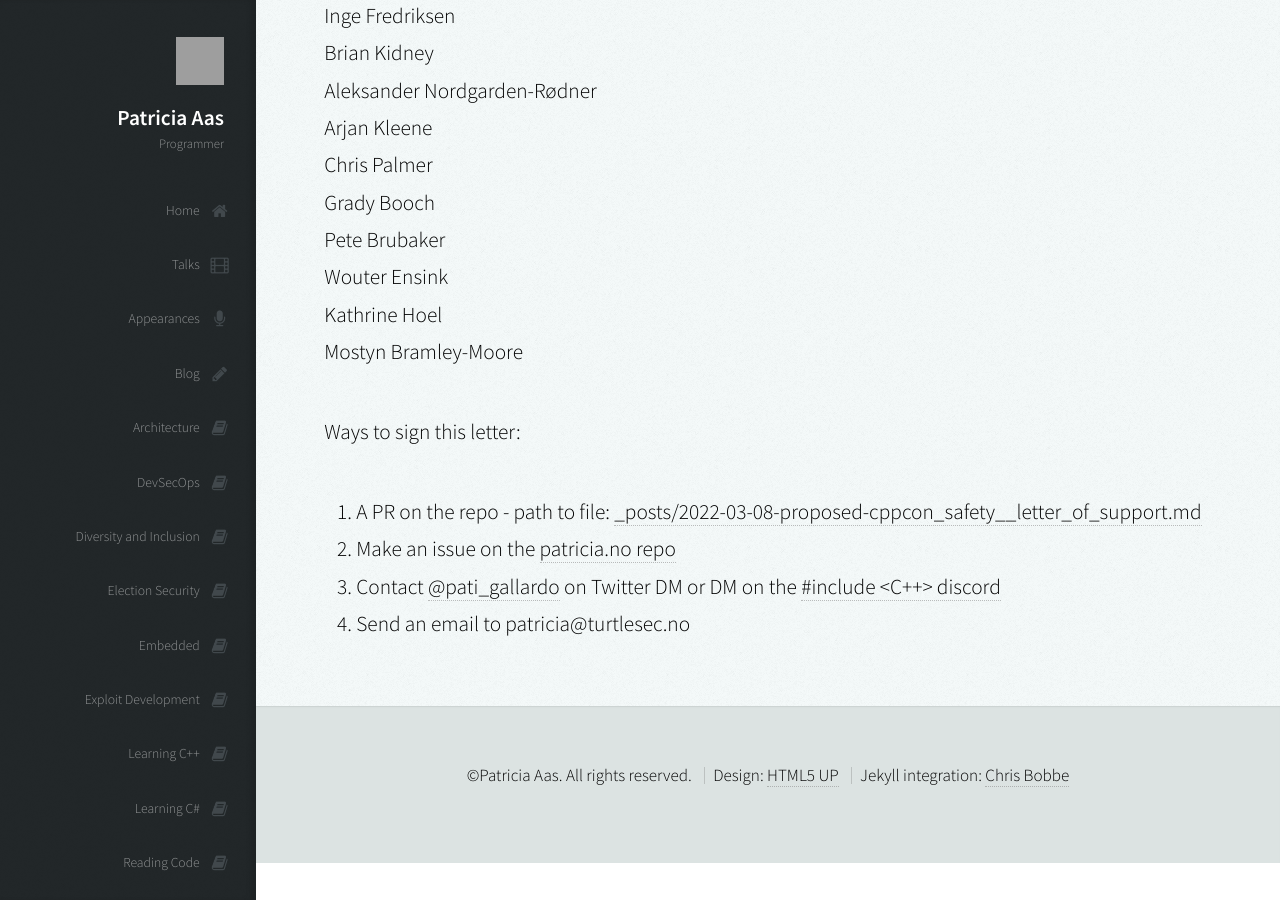
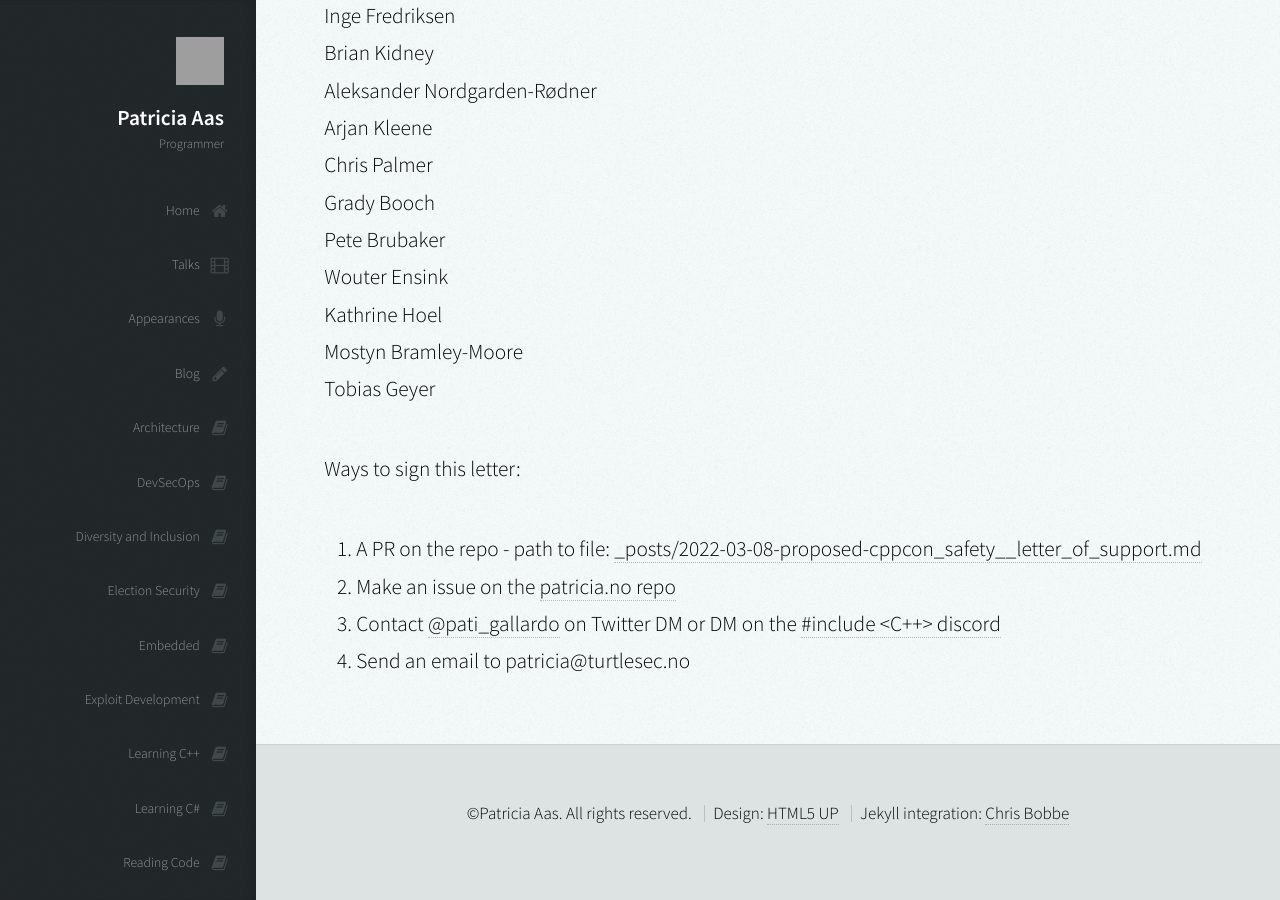
Before and after one commit to patricia-gallardo/patricia-gallardo.github.io, a Jekyll site: the page built from _posts/2022-03-08-proposed-cppcon_safety__letter_of_support.md, in a window 1280 px wide and 900 px high, scrolled down 7538 px. Built offline with Jekyll 4.4.1, drawn with Linux system fonts in a browser that asks for light colours; nearby versions of some CDN libraries; grey boxes are pictures that could not be loaded.

Commit message:
Update 2022-03-08-proposed-cppcon_safety__letter_of_support.md

```diff
--- a/_posts/2022-03-08-proposed-cppcon_safety__letter_of_support.md
+++ b/_posts/2022-03-08-proposed-cppcon_safety__letter_of_support.md
@@ -210,6 +210,7 @@ Pete Brubaker <br>
 Wouter Ensink <br>
 Kathrine Hoel <br>
 Mostyn Bramley-Moore <br>
+Tobias Geyer <br>
 
 
 Ways to sign this letter:
```
